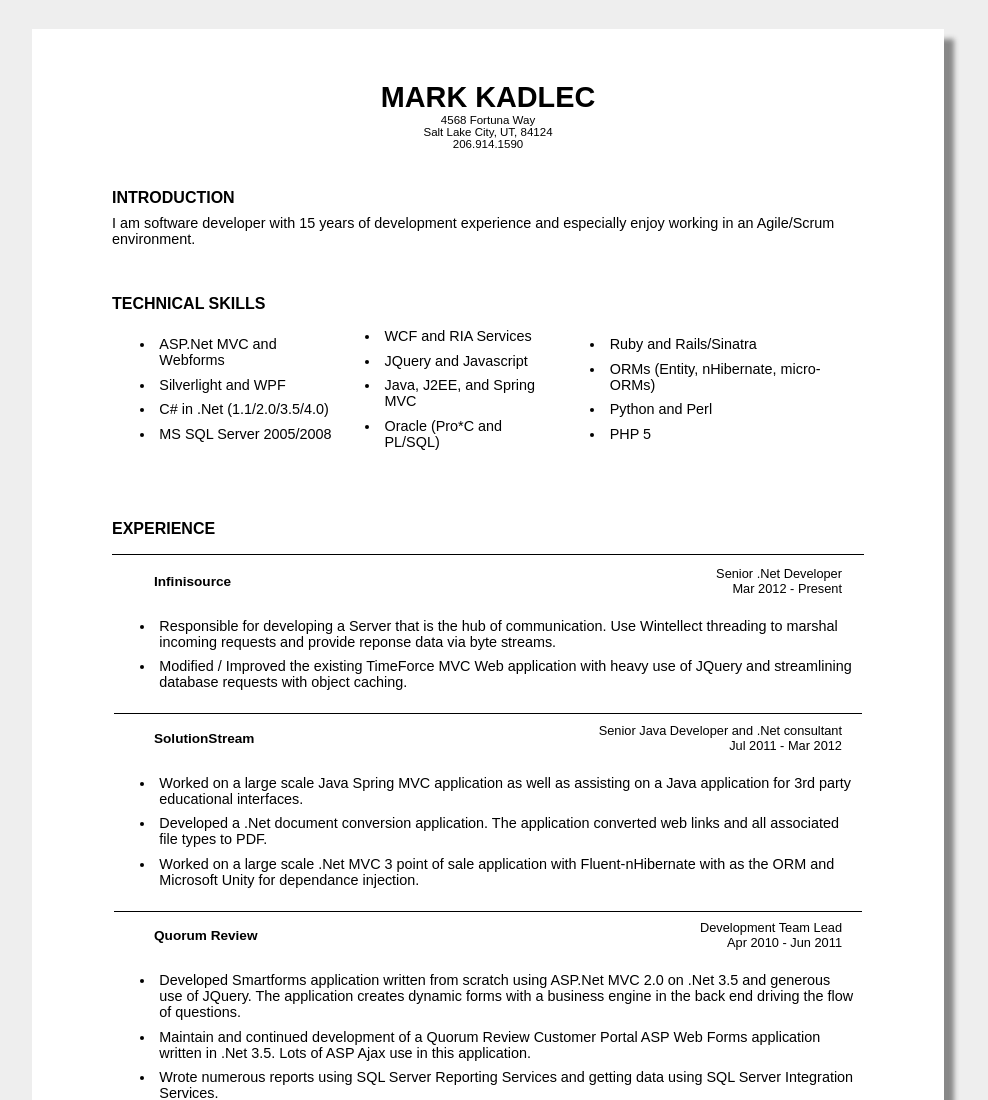
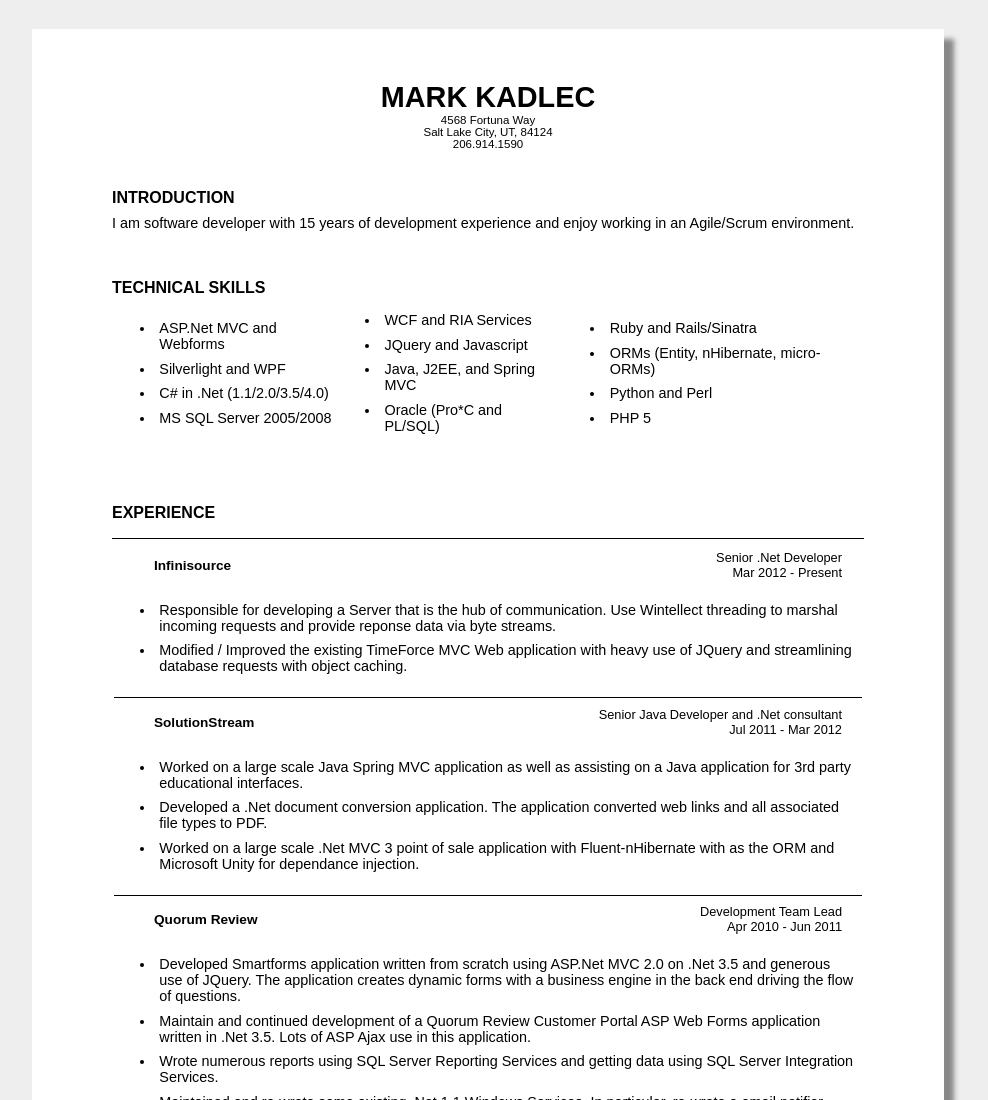
Before and after one commit to mkadlec/mkadlec.github.io, a plain HTML site: page index.html in a window 1280 px wide. Shown: the top 1100 px of the page, without its empty margins (152-1140 px from the left). Drawn offline with Linux system fonts and the light colour scheme.

Commit message:
wording touchup

```diff
--- a/index.html
+++ b/index.html
@@ -103,7 +103,7 @@
 				<div class="Section">
 					<div class="Header">INTRODUCTION</div>
 						<span class="normal">
-						I am software developer with 15 years of development experience and especially enjoy working in an Agile/Scrum environment.
+						I am software developer with 15 years of development experience and enjoy working in an Agile/Scrum environment.
 						</span>
 				</div>
 
```
